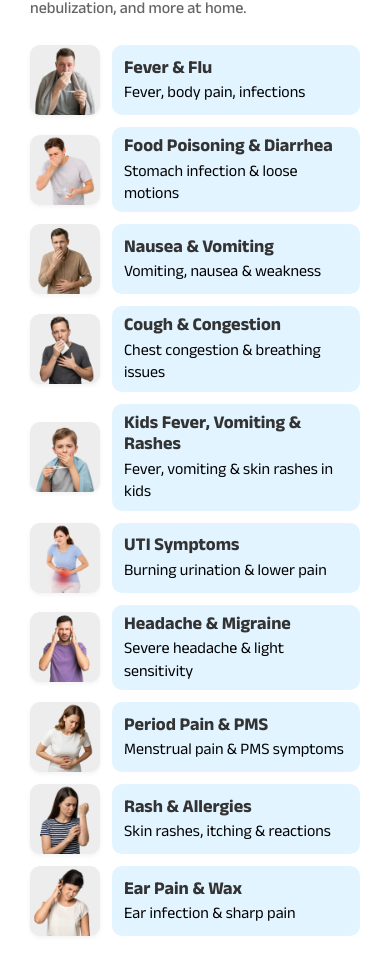
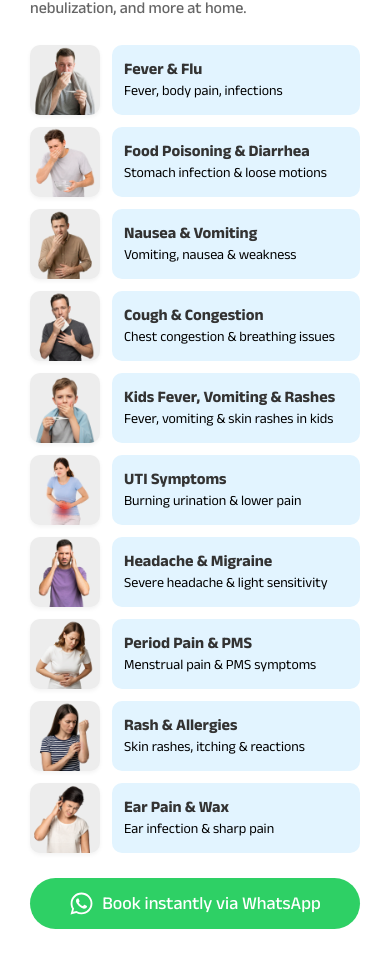
Before and after one commit to sinanm247/city-doctor-landing-page-two, a React (Vite) app: page / in a window 390 px wide. Shown: the part 1034-1993 px from the top of the page. Built offline with nearby package versions, Linux system fonts and the light colour scheme.

Commit message:
New Changes

```diff
--- a/src/Components/HomePage/FAQSection/FAQSection.scss
+++ b/src/Components/HomePage/FAQSection/FAQSection.scss
@@ -345,4 +345,42 @@
       }
     }
   }
+
+  @media (max-width: 400px) {
+    .faq-list {
+      gap: 10px;
+    }
+
+    .faq-item {
+      border-radius: 34px;
+
+      .faq-question {
+        padding: 20px 25px;
+
+        .question-text {
+          font-size: 18px;
+        }
+
+        .faq-icon {
+          margin-left: 10px;
+
+          .chevron-icon {
+            font-size: 20px;
+          }
+        }
+      }
+
+      .faq-answer {
+        .answer-content {
+          padding: 0 16px;
+
+          p {
+            font-size: 14px;
+            line-height: 1.6;
+            padding: 14px 0;
+          }
+        }
+      }
+    }
+  }
 }
--- a/src/Components/HomePage/ProcessSection/ProcessSection.scss
+++ b/src/Components/HomePage/ProcessSection/ProcessSection.scss
@@ -411,3 +411,18 @@
     }
   }
 }
+
+@media (max-width: 400px) {
+  .process-section {
+    .whatsapp-booking-wrapper {
+      .btn {
+        padding: 10px 18px;
+        font-size: 18px;
+
+        .btn-icon {
+          font-size: 25px;
+        }
+      }
+    }
+  }
+}
--- a/src/Components/HomePage/ServicesSection/ServicesSection.scss
+++ b/src/Components/HomePage/ServicesSection/ServicesSection.scss
@@ -365,3 +365,62 @@
     }
   }
 }
+
+@media (max-width: 400px) {
+  .services-section {
+    .services-grid {
+      gap: 12px;
+      margin-bottom: 25px;
+    }
+
+    .service-card {
+      padding: 0;
+      gap: 12px;
+
+      // Reorder items on mobile: left side (odd) first, right side (even) after
+      &:nth-child(odd) {
+        order: 1;
+      }
+
+      &:nth-child(even) {
+        order: 2;
+      }
+
+      .service-image-wrapper {
+        width: 70px;
+        height: 70px;
+      }
+
+      .service-content {
+        min-height: 70px;
+        padding: 8px 12px;
+        gap: 3px;
+
+        .service-title {
+          font-size: 16px;
+        }
+
+        .service-description {
+          font-size: 14px;
+          color: black;
+        }
+      }
+    }
+
+    .whatsapp-booking-wrapper {
+      margin-top: 25px;
+
+      .btn {
+        min-width: 100%;
+        width: 100%;
+        padding: 12px 20px;
+        font-size: 18px;
+        font-weight: 500;
+
+        .btn-icon {
+          font-size: 25px;
+        }
+      }
+    }
+  }
+}
--- a/src/Components/HomePage/WhyChooseUsSection/WhyChooseUsSection.scss
+++ b/src/Components/HomePage/WhyChooseUsSection/WhyChooseUsSection.scss
@@ -321,3 +321,59 @@
     }
   }
 }
+
+@media (max-width: 400px) {
+  .why-choose-us-section {
+
+    .why-choose-us-wrapper {
+      .features-container {
+        .features-list {
+          gap: 10px;
+        }
+
+        .feature-item {
+          gap: 30px;
+
+          // .feature-icon-wrapper {
+          //   width: 40px;
+          //   height: 40px;
+
+          //   .feature-icon {
+          //     width: 20px;
+          //     height: 20px;
+          //   }
+          // }
+
+          .feature-content {
+            gap: 0px;
+
+            .feature-title {
+              font-size: 20px;
+              line-height: 1.2;
+            }
+
+            .feature-description {
+              font-size: 16px;
+            }
+          }
+        }
+
+        .whatsapp-booking-wrapper {
+          justify-content: center;
+          margin-top: 0px;
+
+          .btn {
+            min-width: 100%;
+            width: 100%;
+            padding: 12px 20px;
+            font-size: 18px;
+
+            .btn-icon {
+              font-size: 25px;
+            }
+          }
+        }
+      }
+    }
+  }
+}
--- a/src/index.scss
+++ b/src/index.scss
@@ -137,6 +137,7 @@ $bg-dark: #036DAB;
   border: none;
   cursor: pointer;
   justify-content: center;
+  text-align: center;
 
   .btn-icon {
     font-size: 20px;
```
